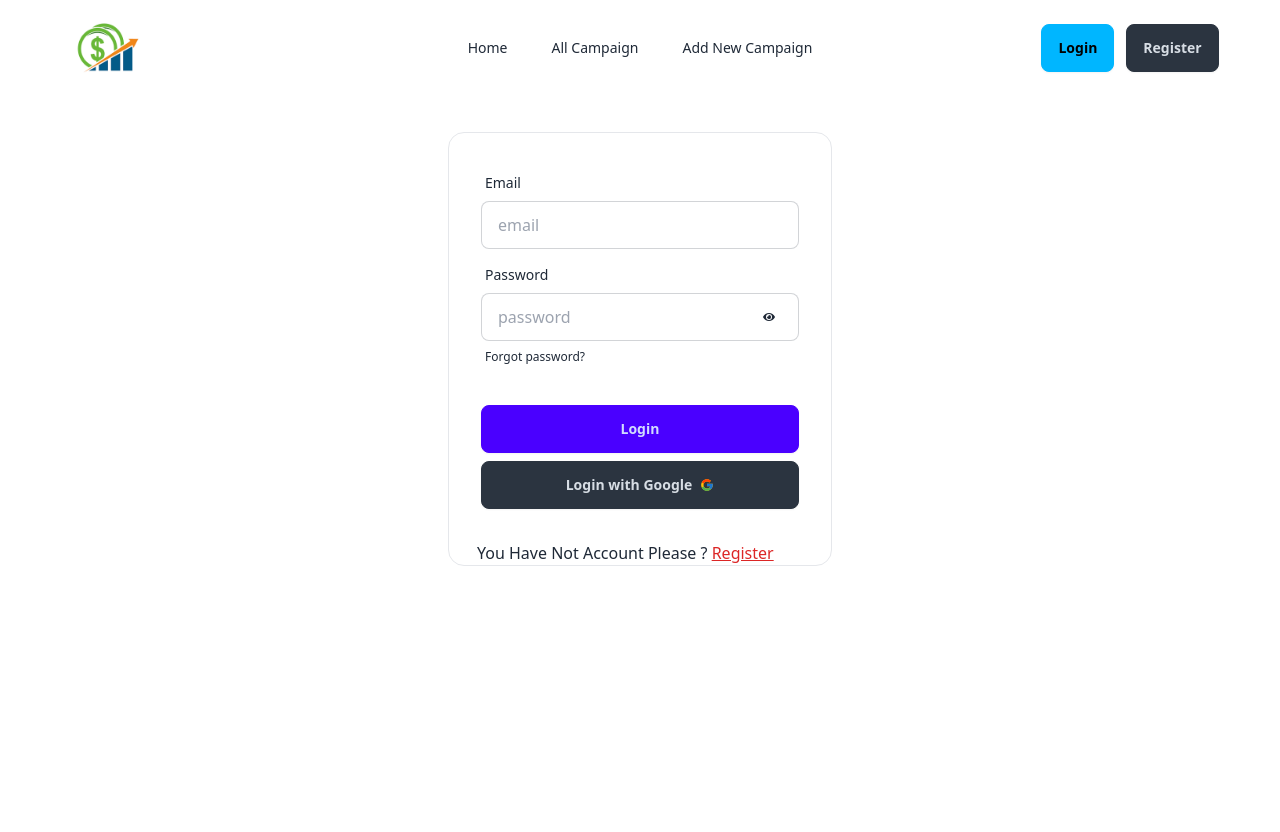
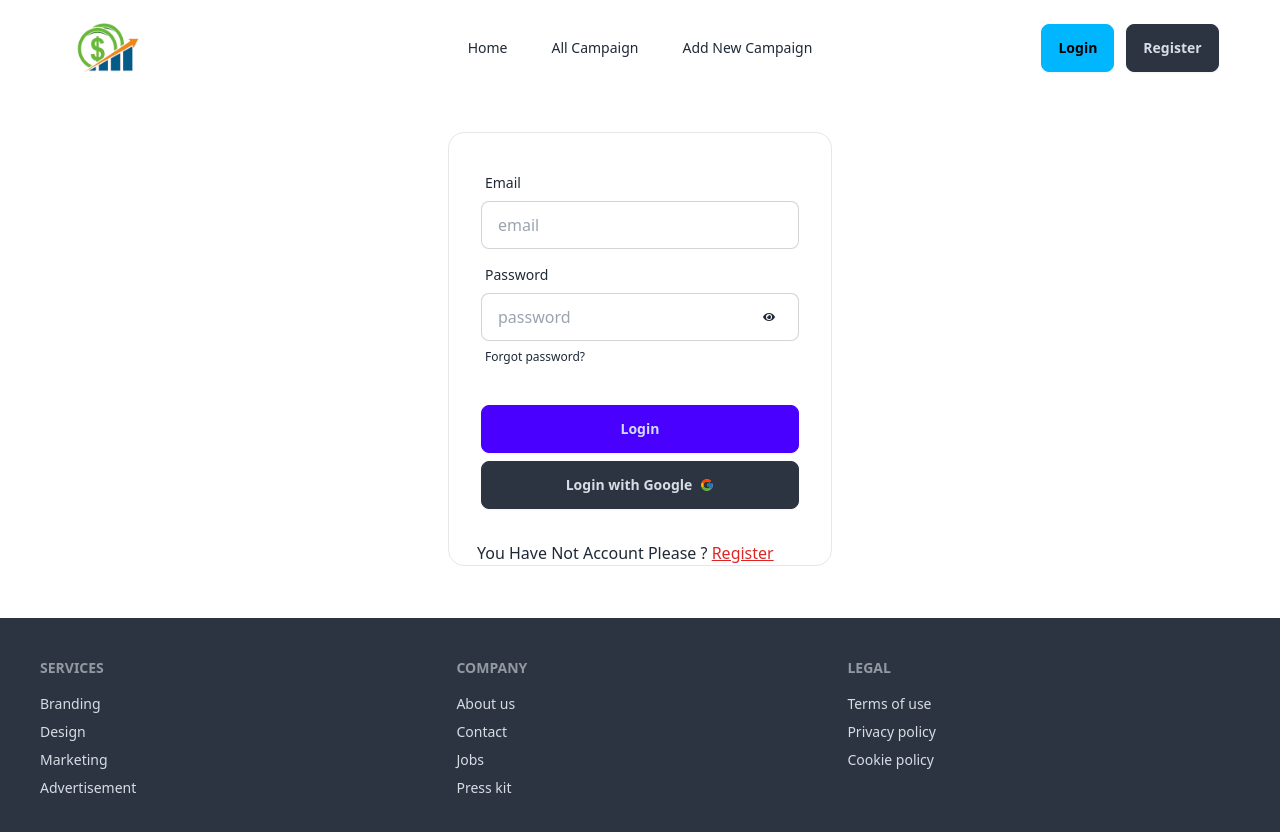
Before and after one commit to abubakrsiddikl/Crowd-Funding-Client, a React (Vite) app: page /login in a window 1280 px wide. Shown: the top 832 px of the page. Before the commit the page ends 800 px from the top, so only its background shows below. Built offline with nearby package versions, Linux system fonts and the light colour scheme; no server answers.

Commit message:
myDonation page is complete.

```diff
--- a/src/components/AddNewCampaign/AddNewCampaign.jsx
+++ b/src/components/AddNewCampaign/AddNewCampaign.jsx
@@ -1,6 +1,5 @@
 import React, { useContext, useState } from "react";
 import toast from "react-hot-toast";
-import { data } from "react-router-dom";
 import { AuthContext } from "../Auth/AuthProvider";
 
 const AddNewCampaign = () => {
@@ -8,6 +7,7 @@ const AddNewCampaign = () => {
   const [campaignType, setCampaignType] = useState("");
   const userEmail = user?.email;
   const userName = user?.displayName;
+  console.log(user)
   // console.log({userEmail,userName})
   const handleAdd = (e) => {
     e.preventDefault();
--- a/src/components/CampaignDetails/CampaignDetails.jsx
+++ b/src/components/CampaignDetails/CampaignDetails.jsx
@@ -1,24 +1,30 @@
 import React, { useContext } from "react";
 import { data, useLoaderData } from "react-router-dom";
 import { AuthContext } from "../Auth/AuthProvider";
+import toast from "react-hot-toast";
 
 const CampaignDetails = () => {
-  const {user} = useContext(AuthContext)
+  const { user } = useContext(AuthContext);
   const campaign = useLoaderData();
-  const {email, displayName} = user;
-  const handleDonate = ()=>{
-    const donations = {displayName, email};
-    console.log(donations)
-    fetch(`http://localhost:5000/myDonations`,{
+  // console.log(campaign);
+  const { email, displayName } = user;
+  const handleDonate = () => {
+    const donations = { campaign ,displayName, email };
+    console.log(donations);
+    fetch(`http://localhost:5000/myDonations`, {
       method: "POST",
       headers: {
-        "content-type":"application/json"
+        "content-type": "application/json",
       },
-      body: JSON.stringify(donations)
+      body: JSON.stringify(donations),
     })
-    .then(res => res.json())
-    .then(data => {console.log(data)})
-  }
+      .then((res) => res.json())
+      .then((data) => {
+        if (data.insertedId) {
+          toast.success("Donated successfull . ")
+        }
+      });
+  };
   return (
     <div>
       <div className="w-11/12 mx-auto my-10 border-4 border-base-300 rounded-2xl">
@@ -41,7 +47,9 @@ const CampaignDetails = () => {
             <p className="text-lg font-semibold">Deadline : {campaign.date}</p>
 
             <div className="card-actions justify-end">
-              <button onClick={handleDonate} className="btn btn-neutral">Donate</button>
+              <button onClick={handleDonate} className="btn btn-neutral">
+                Donate
+              </button>
             </div>
           </div>
         </div>
--- /dev/null
+++ b/src/components/Footer/Footer.jsx
@@ -0,0 +1,30 @@
+import React from "react";
+
+const Footer = () => {
+  return (
+    <footer className="footer bg-neutral text-neutral-content p-10 mt-4">
+      <nav>
+        <h6 className="footer-title">Services</h6>
+        <a className="link link-hover">Branding</a>
+        <a className="link link-hover">Design</a>
+        <a className="link link-hover">Marketing</a>
+        <a className="link link-hover">Advertisement</a>
+      </nav>
+      <nav>
+        <h6 className="footer-title">Company</h6>
+        <a className="link link-hover">About us</a>
+        <a className="link link-hover">Contact</a>
+        <a className="link link-hover">Jobs</a>
+        <a className="link link-hover">Press kit</a>
+      </nav>
+      <nav>
+        <h6 className="footer-title">Legal</h6>
+        <a className="link link-hover">Terms of use</a>
+        <a className="link link-hover">Privacy policy</a>
+        <a className="link link-hover">Cookie policy</a>
+      </nav>
+    </footer>
+  );
+};
+
+export default Footer;
--- a/src/components/Home/Home.jsx
+++ b/src/components/Home/Home.jsx
@@ -5,7 +5,7 @@ import RunningCampaign from "./RunningCampaign";
 
 const Home = () => {
   return (
-    <div >
+    <div id="dark">
       <section className="w-11/12 mx-auto">
         <Banner></Banner>
       </section>
--- a/src/components/Home/RunningCampaign.jsx
+++ b/src/components/Home/RunningCampaign.jsx
@@ -13,17 +13,11 @@ const RunningCampaign = () => {
   }, []);
 
   return (
-    <div className="bg-base-300">
+    <div className="bg-base-300 py-4">
       <h1 className="text-3xl font-bold text-center mt-10">
         Our Running Campaign
       </h1>
-      {/* image,
-      campaignTitle,
-      description,
-      amount,
-      date,
-      email,
-      name, */}
+
       <div className="grid lg:grid-cols-3 gap-3 w-11/12 mx-auto">
         {campaigns.map((campaign, idx) => (
           <div key={idx} className="card bg-base-100 shadow-xl w-full">
--- a/src/components/MainLayout/MainLayout.jsx
+++ b/src/components/MainLayout/MainLayout.jsx
@@ -2,6 +2,7 @@ import React from 'react';
 import Navbar from '../Navbar/Navbar';
 import { Outlet } from 'react-router-dom';
 import { Toaster } from 'react-hot-toast';
+import Footer from '../Footer/Footer';
 
 
 const MainLayout = () => {
@@ -12,6 +13,7 @@ const MainLayout = () => {
             <Navbar></Navbar>
             </nav>
             <Outlet></Outlet>
+            <Footer></Footer>
         </div>
     );
 };
--- a/src/components/MyDonation/MyDonation.jsx
+++ b/src/components/MyDonation/MyDonation.jsx
@@ -4,18 +4,42 @@ import { AuthContext } from "../Auth/AuthProvider";
 const MyDonation = () => {
   const { user } = useContext(AuthContext);
   const [donations, setDonations] = useState([]);
-  const email = user?.email;
-  console.log(email);
+  const userEmail = user?.email;
+  console.log(userEmail);
   useEffect(() => {
-    fetch(`http://localhost:5000/myDonations?email=${email}`)
+    fetch(`http://localhost:5000/myDonations?email=${userEmail}`)
       .then((res) => res.json())
       .then((data) => {
-        console.log(data);
+        setDonations(data);
       });
   }, []);
+  // console.log(donations)
+  const validDonator = donations.filter(
+    (donator) => donator.email === userEmail
+  );
+  const singleDonator = donations.map((single) => single.campaign);
+  console.log(singleDonator);
   return (
-    <div>
-      <h1 className="text-4xl">My Donation .jsx</h1>
+    <div className="grid gap-2 bg-white w-11/12 mx-auto">
+      {singleDonator.map((single, idx) => (
+        <div
+          key={idx}
+          className="card w-full bg-base-200 border border-black"
+        >
+          <div className="card-body">
+            <h2 className="card-title">{single.campaignTitle}</h2>
+            <p>
+              <strong>Description:</strong> {single.description}
+            </p>
+            <p>
+              <strong>Amount Donated:</strong> ${single.amount}
+            </p>
+            <p>
+              <strong>Date:</strong> {single.date}
+            </p>
+          </div>
+        </div>
+      ))}
     </div>
   );
 };
--- /dev/null
+++ b/src/components/Navbar/Navbar.css
@@ -0,0 +1,5 @@
+
+.dark-mode {
+    background-color: black;
+    color: black;
+  }
--- a/src/components/Navbar/Navbar.jsx
+++ b/src/components/Navbar/Navbar.jsx
@@ -2,7 +2,7 @@ import React, { useContext } from "react";
 import { Link, NavLink } from "react-router-dom";
 import logo from "../../assets/logo.png";
 import { AuthContext } from "../Auth/AuthProvider";
-import toast from "react-hot-toast";
+import "./Navbar.css";
 
 const Navbar = () => {
   const { user, logOutUser } = useContext(AuthContext);
@@ -33,6 +33,10 @@ const Navbar = () => {
       </ul>
     </>
   );
+  const handleTheme = ()=>{
+    const element = document.getElementById("dark");
+    element.classList.toggle("dark-mode")
+  };
   return (
     <div className="navbar bg-base-100">
       <div className="navbar-start">
@@ -84,6 +88,7 @@ const Navbar = () => {
             >
               Log Out
             </button>
+            {/* <input onClick={handleTheme} type="checkbox" className="toggle" defaultChecked /> */}
           </div>
         ) : (
           <>
```
